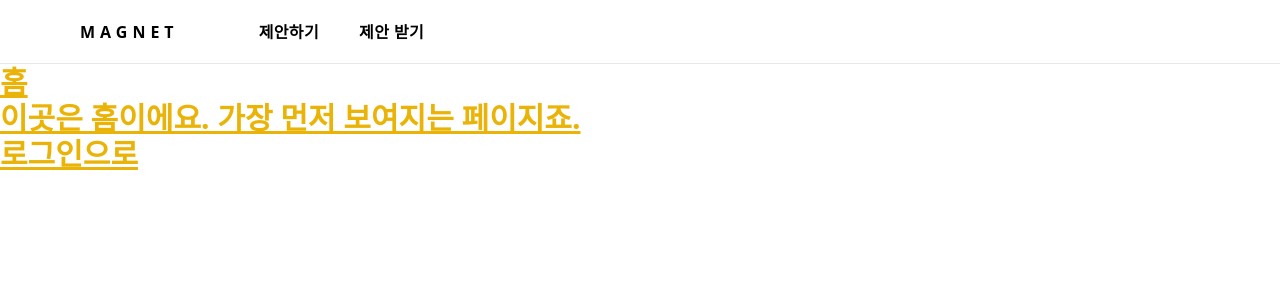
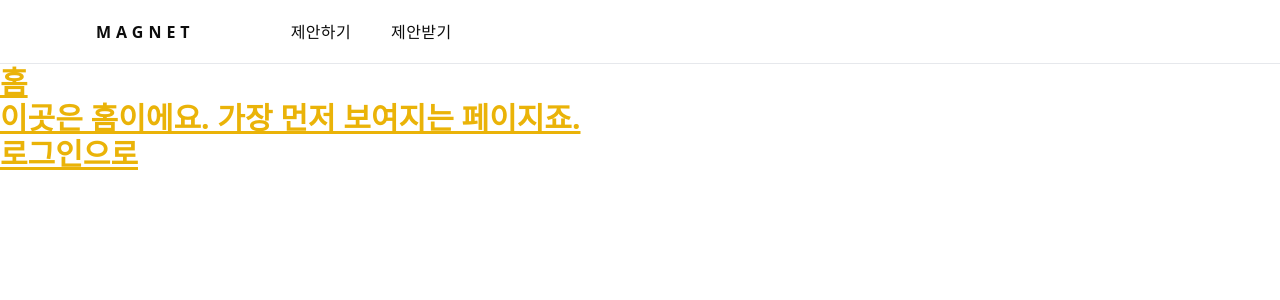
Before and after one commit to project-magnet/magnet, a React (Create React App) app in the folder client/: page / in a window 1280 px wide. Shown: the top 300 px of the page. Built offline with nearby package versions, Linux system fonts and the light colour scheme.

Commit message:
feat: Header 구조 구현

```diff
--- a/client/src/component/Header.tsx
+++ b/client/src/component/Header.tsx
@@ -3,11 +3,20 @@ import { Link } from 'react-router-dom';
 
 const Header = () => {
   return (
-    <section className="flex items-center border-b-[1px] text-l  bg-white w-screen h-16 sticky top-0">
-      <h1 className="tracking-[5px] font-bold mx-20">MAGNET</h1>
-      <p className="tracking-wide font-semibold me-10">제안하기</p>
-      <p className="tracking-wide font-semibold me-10">제안 받기</p>
-    </section>
+    <header
+      className="flex items-center border-b-[1px] text-l
+     bg-white w-screen h-16 sticky top-0 opacity-95 backdrop-blur-3xl"
+    >
+      <Link to="/" className="tracking-[5px] font-bold  mx-24 ">
+        MAGNET
+      </Link>
+      <Link to="/login" className="tracking-wide  me-10">
+        제안하기
+      </Link>
+      <Link to="/login" className="tracking-wide  me-10">
+        제안받기
+      </Link>
+    </header>
   );
 };
 
```
